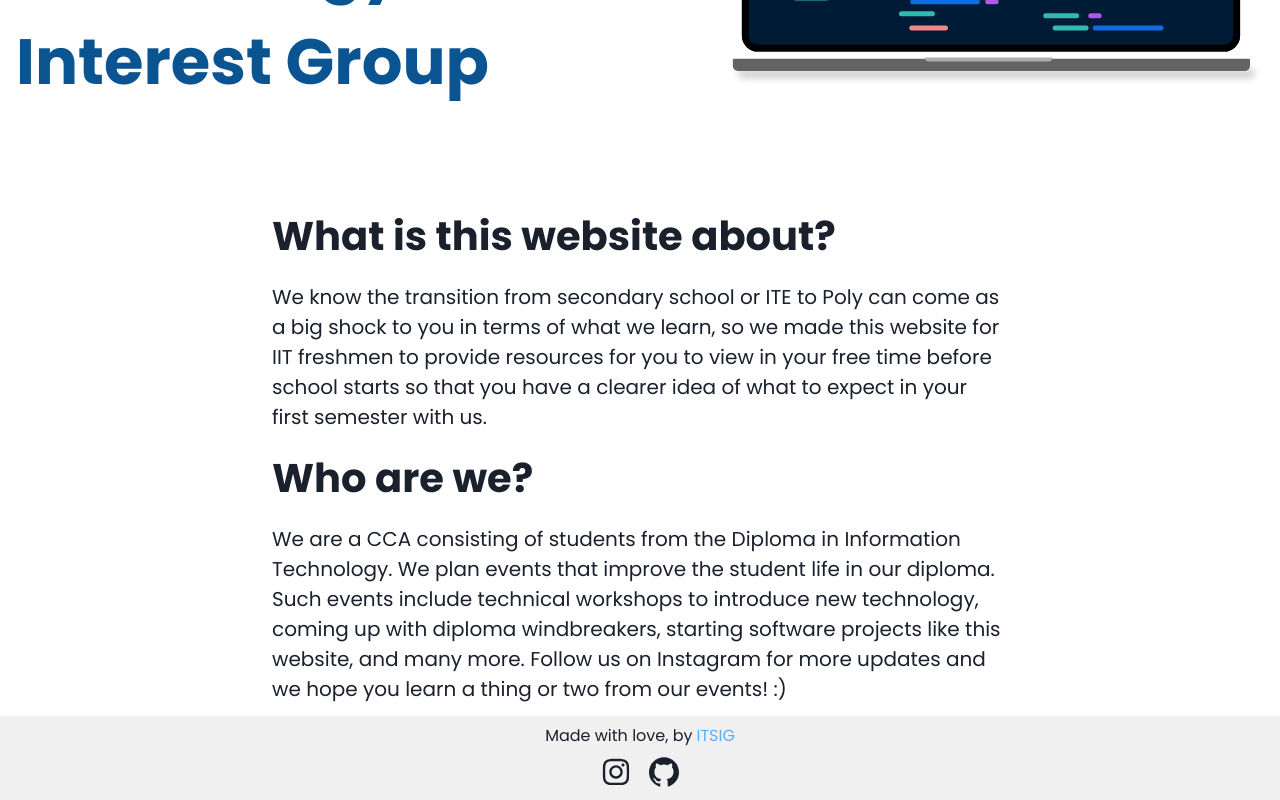
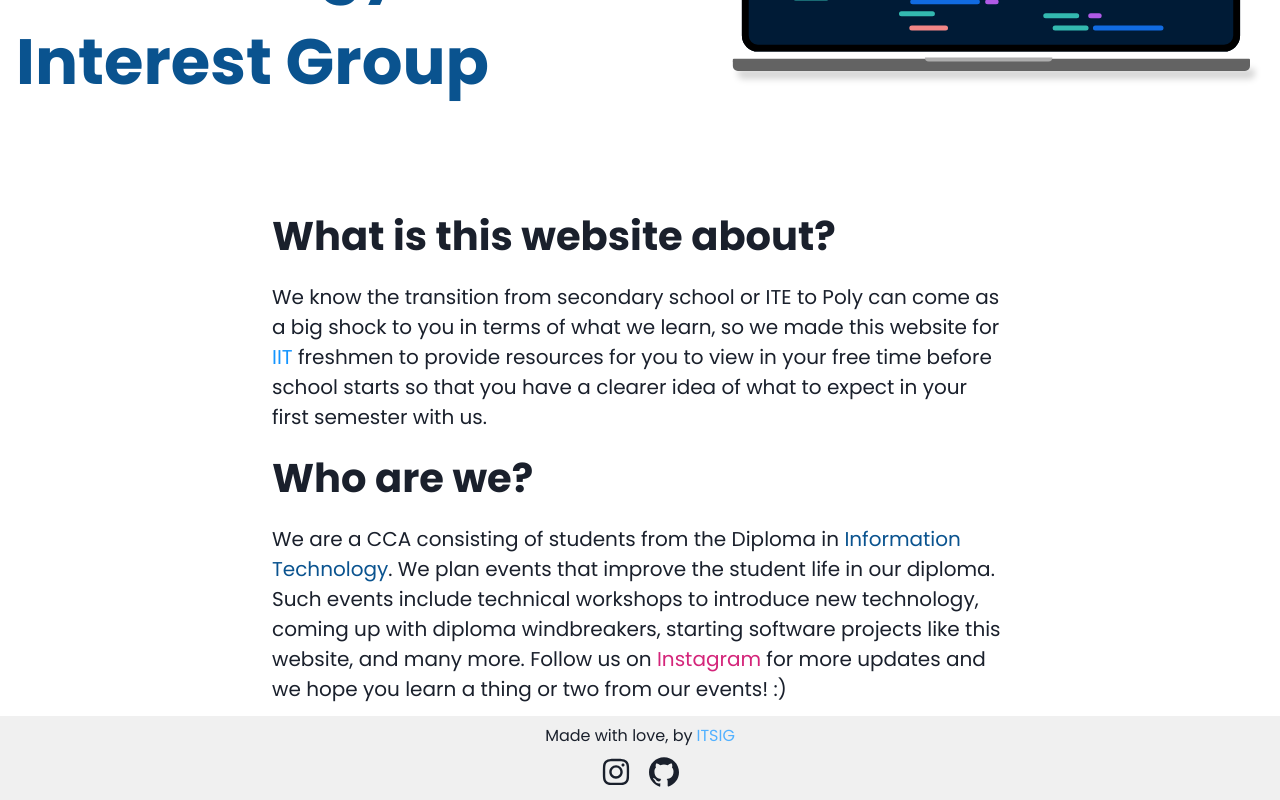
Before and after one commit to TP-ITSIG/tp-itsig.github.io, a React (Vite) app: page /about in a window 1280 px wide. Shown: the part 415-1215 px from the top of the page. Built offline with nearby package versions, Linux system fonts and the light colour scheme.

Commit message:
About page content colour highlights and updated main.tsx to use HSL values.

```diff
--- a/src/Pages/About.tsx
+++ b/src/Pages/About.tsx
@@ -70,10 +70,11 @@ const About = () => {
 				<Text fontSize={{ base: "1em", lg: "1.25em" }}>
 					We know the transition from secondary school or ITE to Poly
 					can come as a big shock to you in terms of what we learn, so
-					we made this website for IIT freshmen to provide resources
-					for you to view in your free time before school starts so
-					that you have a clearer idea of what to expect in your first
-					semester with us.
+					we made this website for
+					<span style={{ color: "hsl(207, 100%, 54%)" }}> IIT </span>
+					freshmen to provide resources for you to view in your free
+					time before school starts so that you have a clearer idea of
+					what to expect in your first semester with us.
 				</Text>
 
 				<Text
@@ -84,13 +85,21 @@ const About = () => {
 				</Text>
 				<Text fontSize={{ base: "1em", lg: "1.25em" }} pt={-4}>
 					We are a CCA consisting of students from the Diploma in
-					Information Technology. We plan events that improve the
-					student life in our diploma. Such events include technical
-					workshops to introduce new technology, coming up with
-					diploma windbreakers, starting software projects like this
-					website, and many more. Follow us on Instagram for more
-					updates and we hope you learn a thing or two from our
-					events! :)
+					<span style={{ color: "hsl(207, 87%, 30%)" }}>
+						{" "}
+						Information Technology
+					</span>
+					. We plan events that improve the student life in our
+					diploma. Such events include technical workshops to
+					introduce new technology, coming up with diploma
+					windbreakers, starting software projects like this website,
+					and many more. Follow us on
+					<span style={{ color: "hsl(331, 70%, 49%)" }}>
+						{" "}
+						Instagram{" "}
+					</span>
+					for more updates and we hope you learn a thing or two from
+					our events! :)
 				</Text>
 			</VStack>
 		</>
--- a/src/main.tsx
+++ b/src/main.tsx
@@ -7,8 +7,8 @@ import App from "./App"
 
 const theme = extendTheme({
 	colors: {
-		iit_blue: "#1494FF",
-		itsig_blue: "#0A5491",
+		iit_blue: "hsl(207, 100%, 54%)",
+		itsig_blue: "hsl(207, 87%, 30%)",
 	},
 	fonts: {
 		heading: '"Poppins", sans-serif',
```
